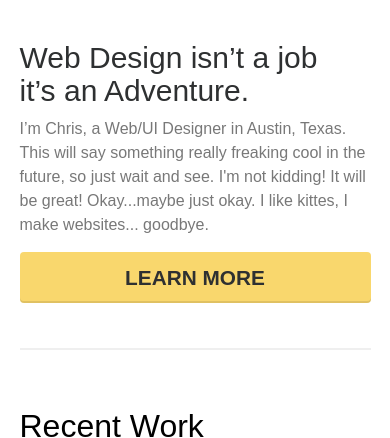
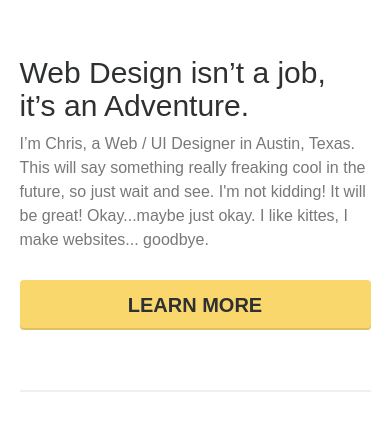
Before and after one commit to ChrisDJordan/ChrisDJordan.github.io, a Jekyll site: the page built from index.html, in a window 390 px wide, cut to the strip 368-806 px from the top of the page. Built offline with Jekyll 4.4.1, drawn with Linux system fonts in a browser that asks for light colours.

Commit message:
fixed spacing issues

```diff
--- a/_sass/_base.scss
+++ b/_sass/_base.scss
@@ -6,7 +6,6 @@
 
 body {
     background: #fff;
-
 }
 
 .container {
@@ -23,7 +22,7 @@ body {
     margin: 0 auto;
     text-align: center;
     border-radius: 4px;
-    margin-top: 15px;
+
 }
 
 /* Header Section
@@ -63,8 +62,8 @@ header {
     // background:green;
     .logo {
         padding-top: 100px;
-        img{
-            display:none;
+        img {
+            display: none;
         }
         h1 {
             font-weight: 700;
@@ -90,11 +89,17 @@ li {
 /* About Section
 ===================================*/
 .about-section {
-    padding: 45px 0 45px 0;
+    padding: 60px 0 60px 0;
     h2 {
         padding-bottom: 10px;
         font-size: 30px;
         line-height: 1.1;
+    }
+    p{
+        padding-bottom:28px;
+        &:last-child{
+            padding-bottom:0;
+        }
     }
 }
 
@@ -144,7 +149,12 @@ li {
             padding-bottom: 5px;
         }
         p {
-            padding-bottom: 60px;
+            padding-bottom: 28px;
+        }
+    }
+    .pad-none {
+        p {
+            padding-bottom: 0;
         }
     }
 }
--- a/_sass/_fontandcolor.scss
+++ b/_sass/_fontandcolor.scss
@@ -6,48 +6,46 @@ $lightgreen: #88bb28;
 $tan: #dac48f;
 $orange: #cc6806;
 
-*{
-	text-decoration:none;
+* {
+    text-decoration: none;
 }
 
 a {
     font-family: "source-sans-pro",sans-serif;
     font-style: normal;
     font-weight: 700;
-    font-size:1.3rem;
-    color:black;
+    font-size: 1.3rem;
+    font-size:20px;
+    color: black;
     text-transform: uppercase;
-
 }
 
-
-p{
-	color:#787878;
+p {
+    color: #787878;
     font-family: "droid-sans",sans-serif;
     font-style: normal;
     font-weight: 400;
-line-height:1.5;
-max-width:550px;
+    line-height: 1.5;
+    max-width: 550px;
 }
 
-h1,h2,h3,h4{
+h1, h2, h3, h4 {
     font-family: "source-sans-pro",sans-serif;
     font-style: normal;
-
-
-}
-h2{
-	color:#2E3031;
-	font-size:1.35rem;
-
 }
 
-
-h3{
- font-size:32px;
+h2 {
+    color: #2E3031;
+    font-size: 1.35rem;
+    font-size: 21px;
 }
 
+h3 {
+    font-size: 2rem;
+    font-size: 32px;
+}
 
-h4{
-	 font-size:24px;
+h4 {
+    font-size: 1.5rem;
+    font-size: 24px;
 }
--- a/_sass/_mediaqueries.scss
+++ b/_sass/_mediaqueries.scss
@@ -4,6 +4,7 @@
     }
     .about-section {
         h2 {
+            font-size: 1.875rem;
             font-size: 30px;
         }
         p {
@@ -29,18 +30,10 @@
             padding-right: 0;
         }
     }
-    .portfolio {
-        .port-img {
-            h3 {
-                padding-bottom: 5px;
-            }
-            p {
-                .pad-none {
-                    padding-bottom: 0;
-                }
-            }
-        }
-    }
+    // #pad-none-big {
+    //     padding-bottom: 0px;
+
+    // }
 }
 
 @media screen and (min-width: 992px) {
@@ -76,27 +69,23 @@
             padding-right: 10%;
         }
         .logo {
-            padding-top: 45px;
-
+            padding-top: 60px;
             h1 {
-                position:relative;
+                position: relative;
                 font-size: 48px;
                 text-align: right;
-                &:before{
-                     background:url(../images/logo.svg);
-                     background-repeat:no-repeat;
-                    width:570px;
-
-
-                    content:"";
-                      padding: 0 20px 0 50px ;
-                 position:relative;
-                 top:20px;
+                &:before {
+                    background: url(../images/logo.svg);
+                    background-repeat: no-repeat;
+                    width: 570px;
+                    content: "";
+                    padding: 0 25px 0 50px;
+                    position: relative;
+                    top: 20px;
                 }
-
             }
-
             h2 {
+                font-size: 2.250rem;
                 font-size: 36px;
                 padding-bottom: 50px;
                 text-align: right;
@@ -107,6 +96,7 @@
             padding-bottom: 15px;
             a {
                 color: white;
+                font-size: 1.063rem;
                 font-size: 17px;
             }
         }
--- a/index.html
+++ b/index.html
@@ -11,8 +11,8 @@ layout: default
 
 
   <section class="about-section ">
-    <h2>Web Design isn’t a job<br />it’s an Adventure.</h2>
-    <p>I’m Chris, a Web/UI Designer in Austin, Texas. This will say something really freaking cool in the future, so just wait and see. I'm not kidding! It will be great! Okay...maybe just okay. I like kittes, I make websites... goodbye.</p>
+    <h2>Web Design isn’t a job,<br />it’s an Adventure.</h2>
+    <p>I’m Chris, a Web / UI Designer in Austin, Texas. This will say something really freaking cool in the future, so just wait and see. I'm not kidding! It will be great! Okay...maybe just okay. I like kittes, I make websites... goodbye.</p>
     <p>
       <a class="btn" href ="#">LEARN MORE</a>
     </p>
@@ -42,10 +42,10 @@ layout: default
   <div class="port-img col-sm-6 ">
   <figure ><img src="images/zengarden.jpg" /></figure>
   <h4>CSS Zen Garden</h4>
-  <p class="pad-none">RWD,Bootstrap</p>
+  <p id="pad-none-big">RWD,Bootstrap</p>
 </div>
 
-<div class="port-img col-sm-6 ">
+<div class="port-img col-sm-6 pad-none">
 <figure ><img src="images/quest2.jpg" /></figure>
 <h4>Quest ATX</h4>
 <p class="pad-none">RWD,Bootstrap</p>
```
Lines whose indentation alone changed are shown as unchanged.
